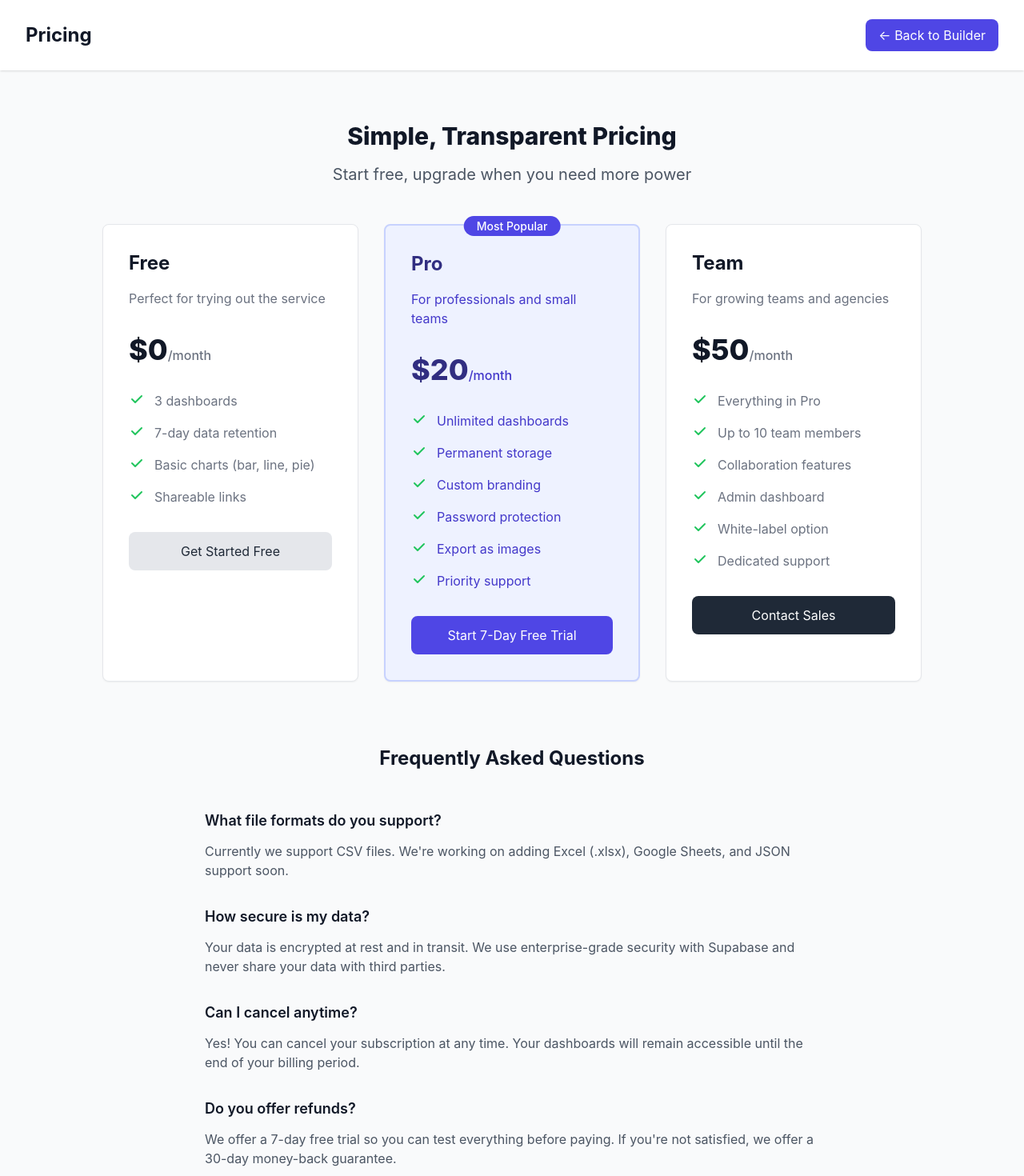
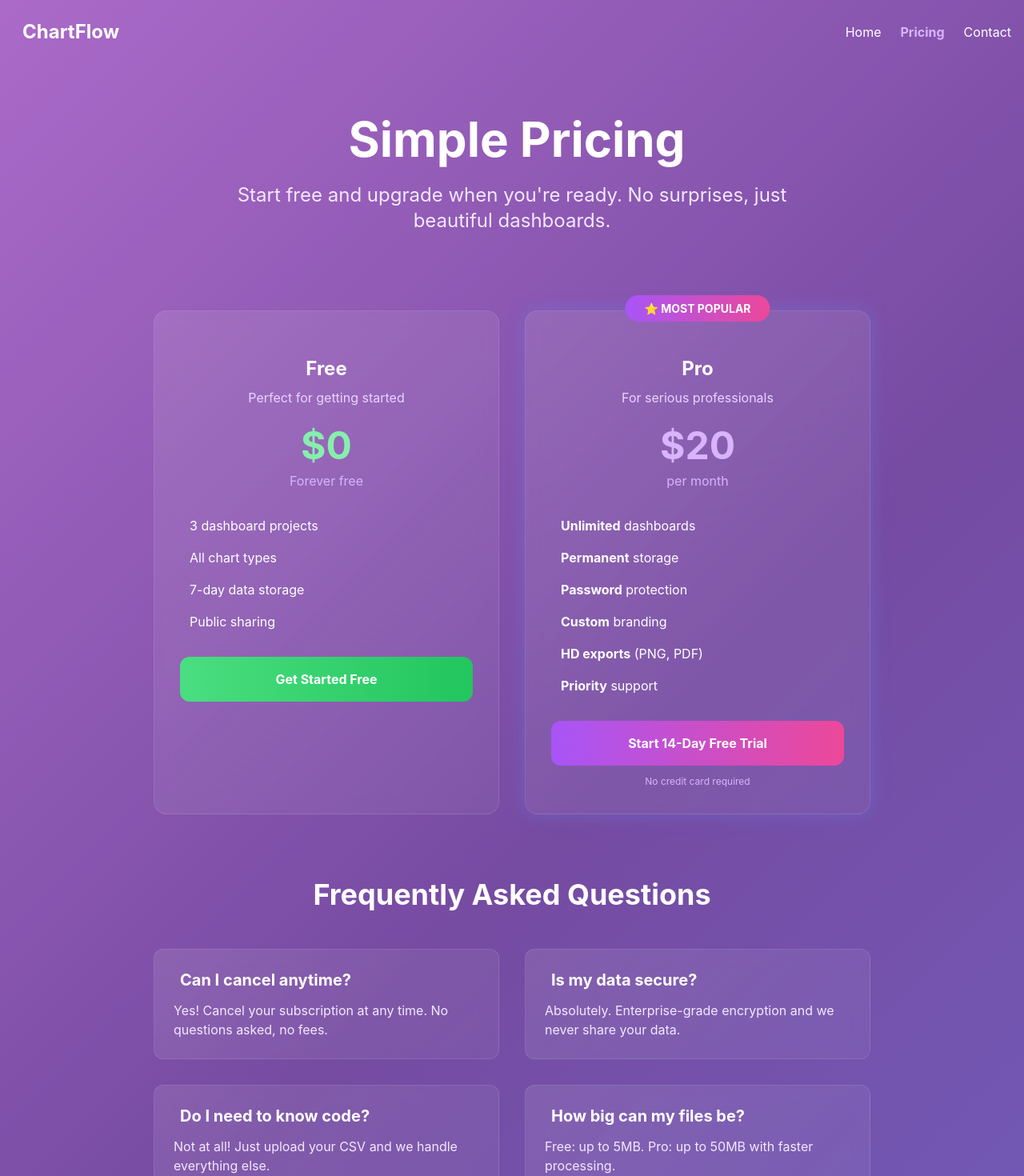
Before and after one commit to bentenavery/csv-dashboard-magic, a Next.js app: page /pricing in a window 1280 px wide. Shown: the top 1470 px of the page at 80% size. Built offline with nearby package versions, Linux system fonts and the light colour scheme.

Commit message:
Fix design: Beautiful gradient pricing page, remove Team plan

```diff
--- a/pages/pricing.js
+++ b/pages/pricing.js
@@ -1,252 +1,237 @@
 export default function Pricing() {
   return (
-    <div className="min-h-screen bg-gray-50">
+    <>
+      <style jsx global>{`
+        .animated-gradient {
+          background: linear-gradient(-45deg, #667eea, #764ba2, #f093fb, #f5576c);
+          background-size: 400% 400%;
+          animation: gradient-shift 15s ease infinite;
+        }
+
+        @keyframes gradient-shift {
+          0% { background-position: 0% 50%; }
+          50% { background-position: 100% 50%; }
+          100% { background-position: 0% 50%; }
+        }
+
+        .card-gradient {
+          background: linear-gradient(135deg, rgba(255,255,255,0.1) 0%, rgba(255,255,255,0.05) 100%);
+          backdrop-filter: blur(10px);
+          border: 1px solid rgba(255,255,255,0.1);
+        }
+
+        .hover-scale {
+          transition: all 0.3s ease;
+        }
+        .hover-scale:hover {
+          transform: scale(1.05) translateY(-5px);
+          box-shadow: 0 20px 40px rgba(102, 126, 234, 0.3);
+        }
+
+        .glow-pulse {
+          animation: pulse-glow 3s ease-in-out infinite;
+        }
+
+        @keyframes pulse-glow {
+          0%, 100% {
+            box-shadow: 0 0 20px rgba(102, 126, 234, 0.4);
+          }
+          50% {
+            box-shadow: 0 0 40px rgba(102, 126, 234, 0.8), 0 0 60px rgba(118, 75, 162, 0.6);
+          }
+        }
+      `}</style>
+
+      <div className="animated-gradient min-h-screen text-white">
+        {/* Navigation */}
+        <nav className="container mx-auto px-4 py-6">
+          <div className="flex justify-between items-center">
+            <div className="flex items-center space-x-3">
+              <i className="fas fa-chart-line text-3xl text-white"></i>
+              <span className="text-2xl font-bold">ChartFlow</span>
+            </div>
+            <div className="hidden md:flex space-x-6">
+              <a href="/" className="hover:text-purple-200 transition-colors">Home</a>
+              <a href="#" className="text-purple-300 font-bold">Pricing</a>
+              <a href="#" className="hover:text-purple-200 transition-colors">Contact</a>
+            </div>
+          </div>
+        </nav>
+
         {/* Header */}
-      <div className="bg-white shadow">
-        <div className="max-w-7xl mx-auto px-4 sm:px-6 lg:px-8">
-          <div className="flex justify-between items-center py-6">
-            <div className="flex items-center">
-              <h1 className="text-2xl font-bold text-gray-900">Pricing</h1>
+        <div className="container mx-auto px-4 py-16 text-center">
+          <h1 className="text-4xl md:text-6xl font-bold mb-6">
+            <i className="fas fa-gem text-purple-300 mr-3"></i>
+            Simple Pricing
+          </h1>
+          <p className="text-xl md:text-2xl text-purple-100 max-w-3xl mx-auto mb-8">
+            Start free and upgrade when you're ready. No surprises, just beautiful dashboards.
+          </p>
         </div>
-            <a
-              href="/"
-              className="bg-indigo-600 text-white px-4 py-2 rounded-lg hover:bg-indigo-700"
-            >
-              ← Back to Builder
-            </a>
+
+        {/* Pricing Plans - Only Free and Pro */}
+        <div className="container mx-auto px-4 pb-20">
+          <div className="grid md:grid-cols-2 gap-8 max-w-4xl mx-auto">
+
+            {/* Free Plan */}
+            <div className="card-gradient rounded-2xl p-8 hover-scale">
+              <div className="text-center">
+                <div className="mb-6">
+                  <i className="fas fa-seedling text-5xl text-green-300"></i>
+                </div>
+
+                <h3 className="text-2xl font-bold mb-2">Free</h3>
+                <p className="text-purple-200 mb-6">Perfect for getting started</p>
+
+                <div className="mb-8">
+                  <div className="text-5xl font-bold mb-2">
+                    <span className="text-green-300">$0</span>
+                  </div>
+                  <p className="text-purple-300">Forever free</p>
+                </div>
+
+                <ul className="text-left space-y-4 mb-8">
+                  <li className="flex items-center">
+                    <i className="fas fa-check text-green-300 mr-3 flex-shrink-0"></i>
+                    <span>3 dashboard projects</span>
+                  </li>
+                  <li className="flex items-center">
+                    <i className="fas fa-check text-green-300 mr-3 flex-shrink-0"></i>
+                    <span>All chart types</span>
+                  </li>
+                  <li className="flex items-center">
+                    <i className="fas fa-check text-green-300 mr-3 flex-shrink-0"></i>
+                    <span>7-day data storage</span>
+                  </li>
+                  <li className="flex items-center">
+                    <i className="fas fa-check text-green-300 mr-3 flex-shrink-0"></i>
+                    <span>Public sharing</span>
+                  </li>
+                </ul>
+
+                <button className="w-full bg-gradient-to-r from-green-400 to-green-500 text-white font-bold py-4 px-6 rounded-xl hover:from-green-500 hover:to-green-600 transition-all">
+                  Get Started Free
+                </button>
+              </div>
+            </div>
+
+            {/* Pro Plan */}
+            <div className="card-gradient rounded-2xl p-8 hover-scale border-2 border-purple-400 relative glow-pulse">
+              <div className="absolute -top-4 left-1/2 transform -translate-x-1/2">
+                <span className="bg-gradient-to-r from-purple-500 to-pink-500 text-white px-6 py-2 rounded-full text-sm font-bold">
+                  ⭐ MOST POPULAR
+                </span>
+              </div>
+
+              <div className="text-center">
+                <div className="mb-6">
+                  <i className="fas fa-rocket text-5xl text-purple-300"></i>
+                </div>
+
+                <h3 className="text-2xl font-bold mb-2">Pro</h3>
+                <p className="text-purple-200 mb-6">For serious professionals</p>
+
+                <div className="mb-8">
+                  <div className="text-5xl font-bold mb-2">
+                    <span className="text-purple-300">$20</span>
+                  </div>
+                  <p className="text-purple-300">per month</p>
+                </div>
+
+                <ul className="text-left space-y-4 mb-8">
+                  <li className="flex items-center">
+                    <i className="fas fa-infinity text-purple-300 mr-3 flex-shrink-0"></i>
+                    <span><strong>Unlimited</strong> dashboards</span>
+                  </li>
+                  <li className="flex items-center">
+                    <i className="fas fa-database text-purple-300 mr-3 flex-shrink-0"></i>
+                    <span><strong>Permanent</strong> storage</span>
+                  </li>
+                  <li className="flex items-center">
+                    <i className="fas fa-lock text-purple-300 mr-3 flex-shrink-0"></i>
+                    <span><strong>Password</strong> protection</span>
+                  </li>
+                  <li className="flex items-center">
+                    <i className="fas fa-palette text-purple-300 mr-3 flex-shrink-0"></i>
+                    <span><strong>Custom</strong> branding</span>
+                  </li>
+                  <li className="flex items-center">
+                    <i className="fas fa-download text-purple-300 mr-3 flex-shrink-0"></i>
+                    <span><strong>HD exports</strong> (PNG, PDF)</span>
+                  </li>
+                  <li className="flex items-center">
+                    <i className="fas fa-headset text-purple-300 mr-3 flex-shrink-0"></i>
+                    <span><strong>Priority</strong> support</span>
+                  </li>
+                </ul>
+
+                <button className="w-full bg-gradient-to-r from-purple-500 to-pink-500 text-white font-bold py-4 px-6 rounded-xl hover:from-purple-600 hover:to-pink-600 transition-all">
+                  Start 14-Day Free Trial
+                </button>
+                <p className="text-xs text-purple-300 mt-3">No credit card required</p>
               </div>
             </div>
           </div>
 
-      {/* Pricing Section */}
-      <div className="max-w-7xl mx-auto px-4 sm:px-6 lg:px-8 py-16">
+          {/* FAQ Section */}
+          <div className="max-w-4xl mx-auto mt-20">
             <div className="text-center mb-12">
-          <h2 className="text-3xl font-extrabold text-gray-900">
-            Simple, Transparent Pricing
-          </h2>
-          <p className="mt-4 text-xl text-gray-600">
-            Start free, upgrade when you need more power
+              <h2 className="text-3xl md:text-4xl font-bold mb-6">Frequently Asked Questions</h2>
+            </div>
+
+            <div className="grid md:grid-cols-2 gap-8">
+              <div className="card-gradient rounded-xl p-6">
+                <h3 className="text-xl font-bold mb-3">
+                  <i className="fas fa-question-circle text-purple-300 mr-2"></i>
+                  Can I cancel anytime?
+                </h3>
+                <p className="text-purple-100">
+                  Yes! Cancel your subscription at any time. No questions asked, no fees.
                 </p>
               </div>
 
-        <div className="grid grid-cols-1 md:grid-cols-3 gap-8 max-w-5xl mx-auto">
-          {/* Free Plan */}
-          <div className="bg-white border border-gray-200 rounded-lg shadow-sm p-8">
-            <h3 className="text-2xl font-bold text-gray-900">Free</h3>
-            <p className="mt-4 text-gray-500">Perfect for trying out the service</p>
-            <p className="mt-8">
-              <span className="text-4xl font-extrabold text-gray-900">$0</span>
-              <span className="text-base font-medium text-gray-500">/month</span>
-            </p>
-            <ul className="mt-8 space-y-4">
-              <li className="flex">
-                <svg className="flex-shrink-0 w-5 h-5 text-green-500" fill="currentColor" viewBox="0 0 20 20">
-                  <path fillRule="evenodd" d="M16.707 5.293a1 1 0 010 1.414l-8 8a1 1 0 01-1.414 0l-4-4a1 1 0 011.414-1.414L8 12.586l7.293-7.293a1 1 0 011.414 0z" clipRule="evenodd" />
-                </svg>
-                <span className="ml-3 text-gray-500">3 dashboards</span>
-              </li>
-              <li className="flex">
-                <svg className="flex-shrink-0 w-5 h-5 text-green-500" fill="currentColor" viewBox="0 0 20 20">
-                  <path fillRule="evenodd" d="M16.707 5.293a1 1 0 010 1.414l-8 8a1 1 0 01-1.414 0l-4-4a1 1 0 011.414-1.414L8 12.586l7.293-7.293a1 1 0 011.414 0z" clipRule="evenodd" />
-                </svg>
-                <span className="ml-3 text-gray-500">7-day data retention</span>
-              </li>
-              <li className="flex">
-                <svg className="flex-shrink-0 w-5 h-5 text-green-500" fill="currentColor" viewBox="0 0 20 20">
-                  <path fillRule="evenodd" d="M16.707 5.293a1 1 0 010 1.414l-8 8a1 1 0 01-1.414 0l-4-4a1 1 0 011.414-1.414L8 12.586l7.293-7.293a1 1 0 011.414 0z" clipRule="evenodd" />
-                </svg>
-                <span className="ml-3 text-gray-500">Basic charts (bar, line, pie)</span>
-              </li>
-              <li className="flex">
-                <svg className="flex-shrink-0 w-5 h-5 text-green-500" fill="currentColor" viewBox="0 0 20 20">
-                  <path fillRule="evenodd" d="M16.707 5.293a1 1 0 010 1.414l-8 8a1 1 0 01-1.414 0l-4-4a1 1 0 011.414-1.414L8 12.586l7.293-7.293a1 1 0 011.414 0z" clipRule="evenodd" />
-                </svg>
-                <span className="ml-3 text-gray-500">Shareable links</span>
-              </li>
-            </ul>
-            <button className="mt-8 w-full bg-gray-200 text-gray-800 rounded-lg py-3 px-4 hover:bg-gray-300">
-              Get Started Free
-            </button>
-          </div>
-
-          {/* Pro Plan */}
-          <div className="bg-indigo-50 border-2 border-indigo-200 rounded-lg shadow-sm p-8 relative">
-            <div className="absolute top-0 left-1/2 transform -translate-x-1/2 -translate-y-1/2">
-              <span className="bg-indigo-600 text-white px-4 py-1 rounded-full text-sm font-medium">
-                Most Popular
-              </span>
-            </div>
-            <h3 className="text-2xl font-bold text-indigo-900">Pro</h3>
-            <p className="mt-4 text-indigo-700">For professionals and small teams</p>
-            <p className="mt-8">
-              <span className="text-4xl font-extrabold text-indigo-900">$20</span>
-              <span className="text-base font-medium text-indigo-700">/month</span>
-            </p>
-            <ul className="mt-8 space-y-4">
-              <li className="flex">
-                <svg className="flex-shrink-0 w-5 h-5 text-green-500" fill="currentColor" viewBox="0 0 20 20">
-                  <path fillRule="evenodd" d="M16.707 5.293a1 1 0 010 1.414l-8 8a1 1 0 01-1.414 0l-4-4a1 1 0 011.414-1.414L8 12.586l7.293-7.293a1 1 0 011.414 0z" clipRule="evenodd" />
-                </svg>
-                <span className="ml-3 text-indigo-700">Unlimited dashboards</span>
-              </li>
-              <li className="flex">
-                <svg className="flex-shrink-0 w-5 h-5 text-green-500" fill="currentColor" viewBox="0 0 20 20">
-                  <path fillRule="evenodd" d="M16.707 5.293a1 1 0 010 1.414l-8 8a1 1 0 01-1.414 0l-4-4a1 1 0 011.414-1.414L8 12.586l7.293-7.293a1 1 0 011.414 0z" clipRule="evenodd" />
-                </svg>
-                <span className="ml-3 text-indigo-700">Permanent storage</span>
-              </li>
-              <li className="flex">
-                <svg className="flex-shrink-0 w-5 h-5 text-green-500" fill="currentColor" viewBox="0 0 20 20">
-                  <path fillRule="evenodd" d="M16.707 5.293a1 1 0 010 1.414l-8 8a1 1 0 01-1.414 0l-4-4a1 1 0 011.414-1.414L8 12.586l7.293-7.293a1 1 0 011.414 0z" clipRule="evenodd" />
-                </svg>
-                <span className="ml-3 text-indigo-700">Custom branding</span>
-              </li>
-              <li className="flex">
-                <svg className="flex-shrink-0 w-5 h-5 text-green-500" fill="currentColor" viewBox="0 0 20 20">
-                  <path fillRule="evenodd" d="M16.707 5.293a1 1 0 010 1.414l-8 8a1 1 0 01-1.414 0l-4-4a1 1 0 011.414-1.414L8 12.586l7.293-7.293a1 1 0 011.414 0z" clipRule="evenodd" />
-                </svg>
-                <span className="ml-3 text-indigo-700">Password protection</span>
-              </li>
-              <li className="flex">
-                <svg className="flex-shrink-0 w-5 h-5 text-green-500" fill="currentColor" viewBox="0 0 20 20">
-                  <path fillRule="evenodd" d="M16.707 5.293a1 1 0 010 1.414l-8 8a1 1 0 01-1.414 0l-4-4a1 1 0 011.414-1.414L8 12.586l7.293-7.293a1 1 0 011.414 0z" clipRule="evenodd" />
-                </svg>
-                <span className="ml-3 text-indigo-700">Export as images</span>
-              </li>
-              <li className="flex">
-                <svg className="flex-shrink-0 w-5 h-5 text-green-500" fill="currentColor" viewBox="0 0 20 20">
-                  <path fillRule="evenodd" d="M16.707 5.293a1 1 0 010 1.414l-8 8a1 1 0 01-1.414 0l-4-4a1 1 0 011.414-1.414L8 12.586l7.293-7.293a1 1 0 011.414 0z" clipRule="evenodd" />
-                </svg>
-                <span className="ml-3 text-indigo-700">Priority support</span>
-              </li>
-            </ul>
-            <button className="mt-8 w-full bg-indigo-600 text-white rounded-lg py-3 px-4 hover:bg-indigo-700">
-              Start 7-Day Free Trial
-            </button>
-          </div>
-
-          {/* Team Plan */}
-          <div className="bg-white border border-gray-200 rounded-lg shadow-sm p-8">
-            <h3 className="text-2xl font-bold text-gray-900">Team</h3>
-            <p className="mt-4 text-gray-500">For growing teams and agencies</p>
-            <p className="mt-8">
-              <span className="text-4xl font-extrabold text-gray-900">$50</span>
-              <span className="text-base font-medium text-gray-500">/month</span>
-            </p>
-            <ul className="mt-8 space-y-4">
-              <li className="flex">
-                <svg className="flex-shrink-0 w-5 h-5 text-green-500" fill="currentColor" viewBox="0 0 20 20">
-                  <path fillRule="evenodd" d="M16.707 5.293a1 1 0 010 1.414l-8 8a1 1 0 01-1.414 0l-4-4a1 1 0 011.414-1.414L8 12.586l7.293-7.293a1 1 0 011.414 0z" clipRule="evenodd" />
-                </svg>
-                <span className="ml-3 text-gray-500">Everything in Pro</span>
-              </li>
-              <li className="flex">
-                <svg className="flex-shrink-0 w-5 h-5 text-green-500" fill="currentColor" viewBox="0 0 20 20">
-                  <path fillRule="evenodd" d="M16.707 5.293a1 1 0 010 1.414l-8 8a1 1 0 01-1.414 0l-4-4a1 1 0 011.414-1.414L8 12.586l7.293-7.293a1 1 0 011.414 0z" clipRule="evenodd" />
-                </svg>
-                <span className="ml-3 text-gray-500">Up to 10 team members</span>
-              </li>
-              <li className="flex">
-                <svg className="flex-shrink-0 w-5 h-5 text-green-500" fill="currentColor" viewBox="0 0 20 20">
-                  <path fillRule="evenodd" d="M16.707 5.293a1 1 0 010 1.414l-8 8a1 1 0 01-1.414 0l-4-4a1 1 0 011.414-1.414L8 12.586l7.293-7.293a1 1 0 011.414 0z" clipRule="evenodd" />
-                </svg>
-                <span className="ml-3 text-gray-500">Collaboration features</span>
-              </li>
-              <li className="flex">
-                <svg className="flex-shrink-0 w-5 h-5 text-green-500" fill="currentColor" viewBox="0 0 20 20">
-                  <path fillRule="evenodd" d="M16.707 5.293a1 1 0 010 1.414l-8 8a1 1 0 01-1.414 0l-4-4a1 1 0 011.414-1.414L8 12.586l7.293-7.293a1 1 0 011.414 0z" clipRule="evenodd" />
-                </svg>
-                <span className="ml-3 text-gray-500">Admin dashboard</span>
-              </li>
-              <li className="flex">
-                <svg className="flex-shrink-0 w-5 h-5 text-green-500" fill="currentColor" viewBox="0 0 20 20">
-                  <path fillRule="evenodd" d="M16.707 5.293a1 1 0 010 1.414l-8 8a1 1 0 01-1.414 0l-4-4a1 1 0 011.414-1.414L8 12.586l7.293-7.293a1 1 0 011.414 0z" clipRule="evenodd" />
-                </svg>
-                <span className="ml-3 text-gray-500">White-label option</span>
-              </li>
-              <li className="flex">
-                <svg className="flex-shrink-0 w-5 h-5 text-green-500" fill="currentColor" viewBox="0 0 20 20">
-                  <path fillRule="evenodd" d="M16.707 5.293a1 1 0 010 1.414l-8 8a1 1 0 01-1.414 0l-4-4a1 1 0 011.414-1.414L8 12.586l7.293-7.293a1 1 0 011.414 0z" clipRule="evenodd" />
-                </svg>
-                <span className="ml-3 text-gray-500">Dedicated support</span>
-              </li>
-            </ul>
-            <button className="mt-8 w-full bg-gray-800 text-white rounded-lg py-3 px-4 hover:bg-gray-900">
-              Contact Sales
-            </button>
-          </div>
-        </div>
-
-        {/* FAQ Section */}
-        <div className="mt-20">
-          <h3 className="text-2xl font-bold text-gray-900 text-center mb-12">
-            Frequently Asked Questions
+              <div className="card-gradient rounded-xl p-6">
+                <h3 className="text-xl font-bold mb-3">
+                  <i className="fas fa-question-circle text-purple-300 mr-2"></i>
+                  Is my data secure?
                 </h3>
-
-          <div className="max-w-3xl mx-auto space-y-8">
-            <div>
-              <h4 className="text-lg font-semibold text-gray-900 mb-3">
-                What file formats do you support?
-              </h4>
-              <p className="text-gray-600">
-                Currently we support CSV files. We're working on adding Excel (.xlsx), Google Sheets, and JSON support soon.
+                <p className="text-purple-100">
+                  Absolutely. Enterprise-grade encryption and we never share your data.
                 </p>
               </div>
 
-            <div>
-              <h4 className="text-lg font-semibold text-gray-900 mb-3">
-                How secure is my data?
-              </h4>
-              <p className="text-gray-600">
-                Your data is encrypted at rest and in transit. We use enterprise-grade security with Supabase and never share your data with third parties.
+              <div className="card-gradient rounded-xl p-6">
+                <h3 className="text-xl font-bold mb-3">
+                  <i className="fas fa-question-circle text-purple-300 mr-2"></i>
+                  Do I need to know code?
+                </h3>
+                <p className="text-purple-100">
+                  Not at all! Just upload your CSV and we handle everything else.
                 </p>
               </div>
 
-            <div>
-              <h4 className="text-lg font-semibold text-gray-900 mb-3">
-                Can I cancel anytime?
-              </h4>
-              <p className="text-gray-600">
-                Yes! You can cancel your subscription at any time. Your dashboards will remain accessible until the end of your billing period.
-              </p>
-            </div>
-
-            <div>
-              <h4 className="text-lg font-semibold text-gray-900 mb-3">
-                Do you offer refunds?
-              </h4>
-              <p className="text-gray-600">
-                We offer a 7-day free trial so you can test everything before paying. If you're not satisfied, we offer a 30-day money-back guarantee.
-              </p>
-            </div>
-
-            <div>
-              <h4 className="text-lg font-semibold text-gray-900 mb-3">
-                What if I need help?
-              </h4>
-              <p className="text-gray-600">
-                We provide email support for all users and priority support for Pro+ customers. Check out our help center or contact us directly.
+              <div className="card-gradient rounded-xl p-6">
+                <h3 className="text-xl font-bold mb-3">
+                  <i className="fas fa-question-circle text-purple-300 mr-2"></i>
+                  How big can my files be?
+                </h3>
+                <p className="text-purple-100">
+                  Free: up to 5MB. Pro: up to 50MB with faster processing.
                 </p>
               </div>
             </div>
           </div>
+        </div>
 
-        {/* CTA Section */}
-        <div className="mt-20 text-center bg-indigo-50 rounded-lg p-12">
-          <h3 className="text-2xl font-bold text-gray-900 mb-4">
-            Ready to transform your data?
-          </h3>
-          <p className="text-xl text-gray-600 mb-8">
-            Join hundreds of businesses creating beautiful dashboards in seconds
-          </p>
-          <a
-            href="/"
-            className="inline-flex items-center bg-indigo-600 text-white px-8 py-4 rounded-lg hover:bg-indigo-700 text-lg font-medium"
-          >
-            Start Your Free Trial →
-          </a>
+        {/* Footer */}
+        <footer className="container mx-auto px-4 py-12 text-center border-t border-white/10">
+          <div className="flex items-center justify-center space-x-3 mb-4">
+            <i className="fas fa-chart-line text-2xl text-purple-300"></i>
+            <span className="text-xl font-bold">ChartFlow</span>
           </div>
+          <p className="text-purple-300">Turn your data into beautiful charts that flow ✨</p>
+        </footer>
       </div>
-    </div>
+    </>
   )
 }
```
Also changed, not shown: 5 other files (tests, documents, lock files or other folders). Lines whose indentation alone changed are shown as unchanged.
